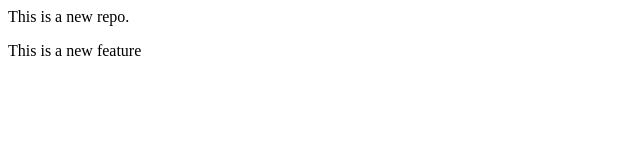
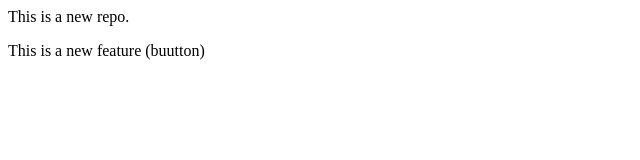
Before and after one commit to darshikchauhan/LocalRepo, a plain HTML site: page index.html in a window 1280 px wide. Shown: the full height of the page, 0-640 px from the left. Drawn offline with Linux system fonts and the light colour scheme.

```diff
--- a/index.html
+++ b/index.html
@@ -1,2 +1,2 @@
 <p>This is a new repo.</p>
-<p>This is a new feature</p>
+<p>This is a new feature (buutton)</p>
```
